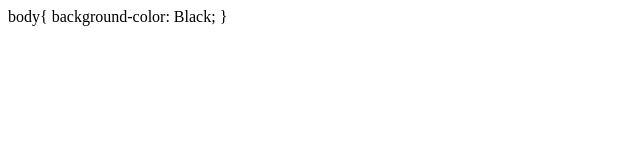
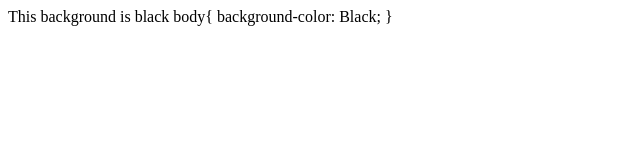
Before and after one commit to KarlKain/KarlKain.github.io, a plain HTML site: page index.html in a window 1280 px wide. Shown: the whole page, without its empty margins (0-640 px from the left). Drawn offline with Linux system fonts and the light colour scheme.

Commit message:
Update index.html

```diff
--- a/index.html
+++ b/index.html
@@ -3,7 +3,7 @@
         <title>Calculator</title>
     </head>
     <body>
-        <p>
+        <p>This background is black
         body{
         background-color: Black;
         }
```
